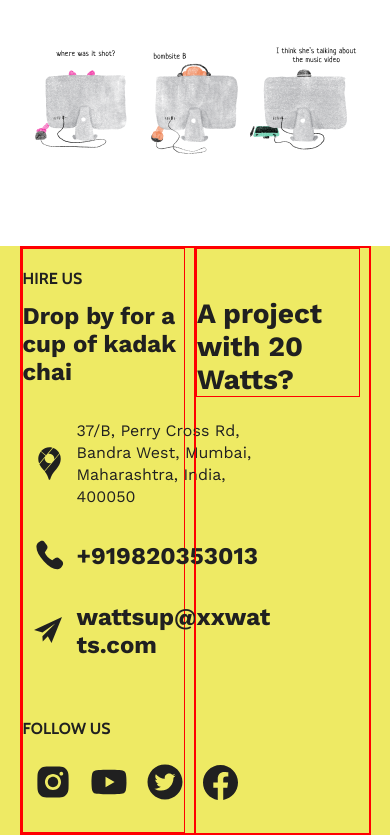
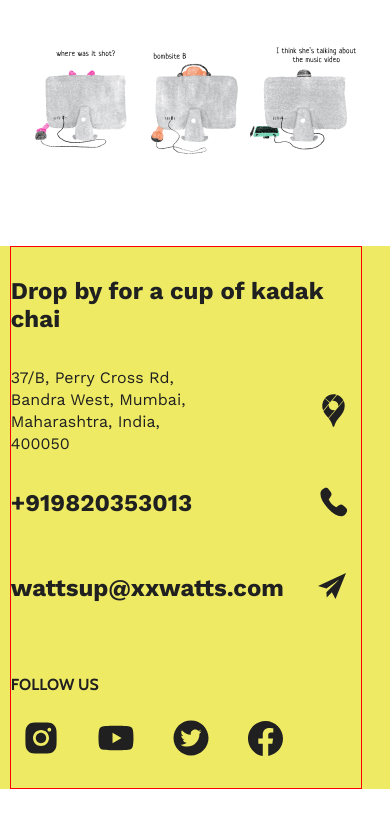
Before and after one commit to RohitGeddam-tech/xxwats, a React (Create React App) app: page / in a window 390 px wide. Shown: the part 3600-4435 px from the top of the page. After the commit the page ends 4389 px from the top, so only its background shows below. Built offline with nearby package versions, Linux system fonts and the light colour scheme.

Commit message:
newer commit

```diff
--- a/src/home/Hire.js
+++ b/src/home/Hire.js
@@ -22,7 +22,7 @@ const Desktop = () => {
                         <div className='icons'>
                             <div className='icons-msg'>
                                 <img alt='call' src={map} />
-                                <a className='location-title'>37/B, Perry Cross Rd,
+                                <a href='https://goo.gl/maps/G9r5WEvrA2cfQ9Z18' className='location-title'>37/B, Perry Cross Rd,
                                     Bandra West, Mumbai,
                                     Maharashtra, India,
                                     400050
@@ -30,13 +30,13 @@ const Desktop = () => {
                             </div>
                             <div className='icons-msg'>
                                 <img alt='call' src={call} />
-                                <a className='call-title'>
+                                <a href='tel:+919820353013' className='call-title'>
                                     +919820353013
                                 </a>
                             </div>
                             <div className='icons-msg'>
                                 <img alt='call' src={mail} />
-                                <a className='mail-title'>
+                                <a href='mailto:wattsup@xxwatts.com' className='mail-title'>
                                     wattsup@xxwatts.com
                                 </a>
                             </div>
@@ -63,6 +63,57 @@ const Desktop = () => {
     )
 }
 
+const Mobile = ()=> {
+    return(
+        <>
+            <div className='hire-mobcontainer'>
+                <div className='first-mobbox'>
+                    <div className='first-box-container'>
+                        <h4 style={{paddingTop:'30px'}} className='first-quote'>Drop by for a cup of kadak chai</h4>
+                        <div className='mobicons'>
+                            <div className='icons-mobmsg'>
+                                <a href='https://goo.gl/maps/G9r5WEvrA2cfQ9Z18' style={{width:'50%'}} className='location-title'>37/B, Perry Cross Rd,
+                                    Bandra West, Mumbai,
+                                    Maharashtra, India,
+                                    400050
+                                </a>
+                                <img alt='call' src={map} />
+                            </div>
+                            <div className='icons-mobmsg'>
+                                <a href='tel:+919820353013' className='call-title'>
+                                    +919820353013
+                                </a>
+                                <img alt='call' src={call} />
+                            </div>
+                            <div style={{marginTop:'30px'}} className='icons-mobmsg'>
+                                <a href='mailto:wattsup@xxwatts.com' className='mail-title'>
+                                    wattsup@xxwatts.com
+                                </a>
+                                <img alt='call' src={mail} />
+                            </div>
+                        </div>
+                        <div className='follow'>
+                            <h4 className='first-title'>follow us</h4>
+                            <div className='social'>
+                                <img style={{marginLeft:'10px'}} src={insta} alt='insta' />
+                                <img style={{marginLeft:'10%'}} src={youtube} alt='insta' />
+                                <img style={{marginLeft:'10%'}} src={twitter} alt='insta' />
+                                <img style={{marginLeft:'10%'}} src={facebook} alt='insta' />
+                            </div>
+                        </div>
+                    </div>
+                </div>
+                {/* <div className='second-box'>
+                    <div className='second-box-container'>
+                        <h4 className='second-title'></h4>
+                        <h4 className='second-quote'>A project with 20 Watts?</h4>
+                    </div>
+                </div> */}
+            </div>
+        </>
+    )
+}
+
 const Hire = () => {
     const[isMobile, setMobile] = useState(
         window.matchMedia('(max-width:760px)').matches
@@ -75,7 +126,7 @@ const Hire = () => {
 
     return (
         <div className='hire'>
-            <Desktop />
+            {isMobile ? <Mobile /> : <Desktop /> }
         </div>
     )
 }
--- a/src/home/css/Hire.css
+++ b/src/home/css/Hire.css
@@ -39,7 +39,7 @@
 }
 
 .first-quote{
-    font-family: Work Sans;
+    font-family: 'Work Sans', sans-serif;
     font-style: normal;
     font-weight: bold;
     font-size: 24px;
@@ -145,3 +145,35 @@
     color: #202020;
     margin-top: 13.5px !important;
 }
+
+/**/
+
+.hire-mobcontainer{
+    width: 95%;
+    display: flex;
+    justify-content: start;
+    margin: auto;
+}
+
+.first-mobbox{
+    width: 100%;
+    display: flex;
+    flex-flow: column;
+}
+
+.mobicons{
+    width: 100%;
+    display: flex;
+    flex-flow: column;
+    justify-content: space-between;
+    align-items: center;
+}
+
+.icons-mobmsg{
+    width: 100%;
+    display: flex;
+    align-items: center;
+    justify-content: space-between;
+    margin-top: 20px;
+}
+/**/
```
